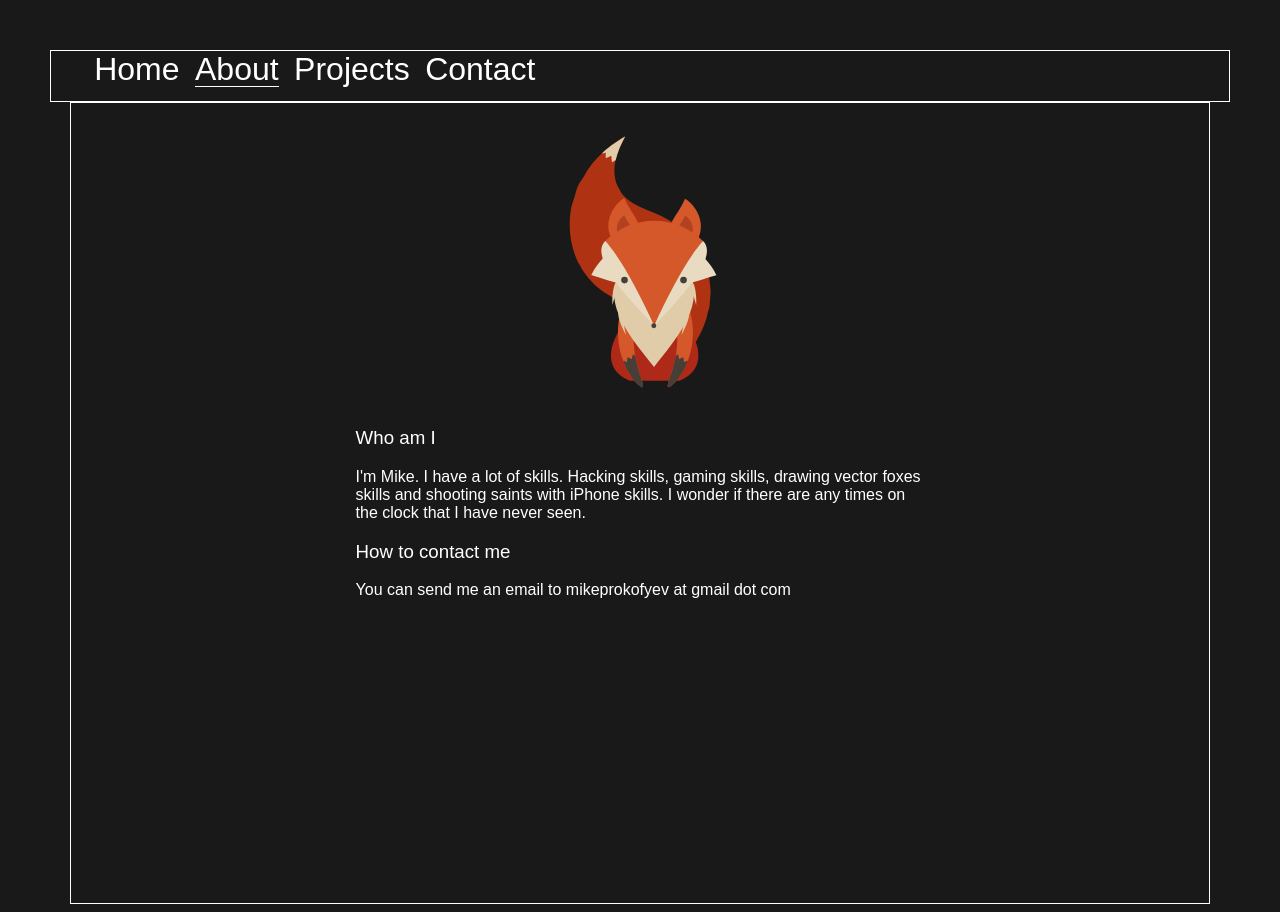
After one commit to saint-angels/Bastionride, a Django app: page /about/ in a window 1280 px wide. The commit adds this page. Run offline with Django 3.2, Linux system fonts and the light colour scheme.

Commit message:
index.html, about.html and css for them created

```diff
--- a/django_project/urls.py
+++ b/django_project/urls.py
@@ -7,6 +7,6 @@ urlpatterns = patterns('',
     # Examples:
     # url(r'^$', 'django_project.views.home', name='home'),
     # url(r'^blog/', include('blog.urls')),
-    url(r'^$', include('mainapp.urls')),
+    url(r'^', include('mainapp.urls')),
     url(r'^admin/', include(admin.site.urls)),
 )
--- /dev/null
+++ b/mainapp/static/mainapp/css/about.css
@@ -0,0 +1,75 @@
+body {
+    background-color: #191919;
+}
+
+ul#menu {
+    width: 90%;
+    height: 50px;
+    border: 1px solid #ffffff;
+    margin: 50px auto 0 auto;
+}
+
+ul#menu li {
+    display: inline;
+    margin-right: 5px;
+    padding: 3px;
+    position: relative;
+}
+
+h3 {
+    font-weight: 400;
+}
+
+.address {
+    color: #ffffff;
+    font-weight: 300;
+    text-decoration: none;
+}
+
+li > a {
+    position: relative;
+   text-decoration: none;
+    text-align: center;
+    color: #ffffff;
+    font-weight: 300;
+    font-size: 2em;
+}
+
+#current_menu_tab:before  {
+  content: "";
+  position: absolute;
+  width: 100%;
+  height: 1px;
+  bottom: 0px;
+  left: 0;
+  background-color: #ffffff;
+  /*visibility: hidden;*/
+  /*-webkit-transform: scaleX(1);*/
+  /*transform: scaleX(1);*/
+  /*-webkit-transition: all 0.2s ease-in-out 0s;*/
+  /*transition: all 0.2s ease-in-out 0s;*/
+}
+
+#about_me {
+    height: 800px;
+    width: 90%;
+    margin: 0 auto;
+    border: 1px solid white;
+}
+
+#about_me > img {
+    display: block;
+    /*border: 1px solid white;*/
+    margin: 0 auto -50px;
+    /*width: 50%;*/
+    /*height: 200%;*/
+    width: 50% !important;
+    height: auto !important;
+    clear: both;
+}
+
+#about_text {
+    width: 50%;
+    margin: 0 auto;
+    color: #ffffff;
+}
--- /dev/null
+++ b/mainapp/templates/main_site/about.html
@@ -0,0 +1,37 @@
+{% load static %}
+<!DOCTYPE html>
+<html>
+<head lang="en">
+    <link rel="stylesheet" type="text/css" href={% static "mainapp/css/about.css" %}>
+    <style type="text/css">
+        html {font-family: "Raleway", sans-serif;}
+    </style>
+    <meta charset="UTF-8">
+    <title>About</title>
+</head>
+<body>
+    <ul id="menu">
+        <li><a href="{% url 'index' %}">Home</a></li>
+        <li><a id ="current_menu_tab" href="{% url 'about' %}">About</a></li>
+        <li><a href="#">Projects</a></li>
+        <li><a href="#">Contact</a></li>
+    </ul>
+
+    <div id="about_me">
+        <img src={% static "mainapp/images/hound.svg" %} />
+        <div id="about_text">
+            <h3>Who am I</h3>
+                <p>
+                I'm Mike. I have a lot of skills. Hacking skills, gaming skills, drawing vector foxes skills and shooting saints with iPhone skills.
+                I wonder if there are any times on the clock that I have never seen.
+                </p>
+            <h3>How to contact me</h3>
+                You can send me an email to <a class="address" href="mailto:mikeprokofyev@gmail.com">mikeprokofyev at gmail dot com</a>
+
+
+        </div>
+
+    </div>
+
+</body>
+</html>
--- a/mainapp/urls.py
+++ b/mainapp/urls.py
@@ -2,5 +2,7 @@
 from django.conf.urls import patterns, url
 
 urlpatterns = patterns('mainapp.views',
+
     url(r'^$', 'index', name='index'),
+    url(r'^about/$', 'about', name='about'),
 )
--- a/mainapp/views.py
+++ b/mainapp/views.py
@@ -3,3 +3,7 @@ from django.shortcuts import render
 
 def index(request):
     return render(request, 'main_site/index.html', {})
+
+
+def about(request):
+    return render(request, 'main_site/about.html', {})
```
Also changed, not shown: mainapp/static/mainapp/css/index.css (+84 -9 lines), mainapp/templates/main_site/index.html (+6 -3 lines), mainapp/static/mainapp/images/hound.svg (added).
